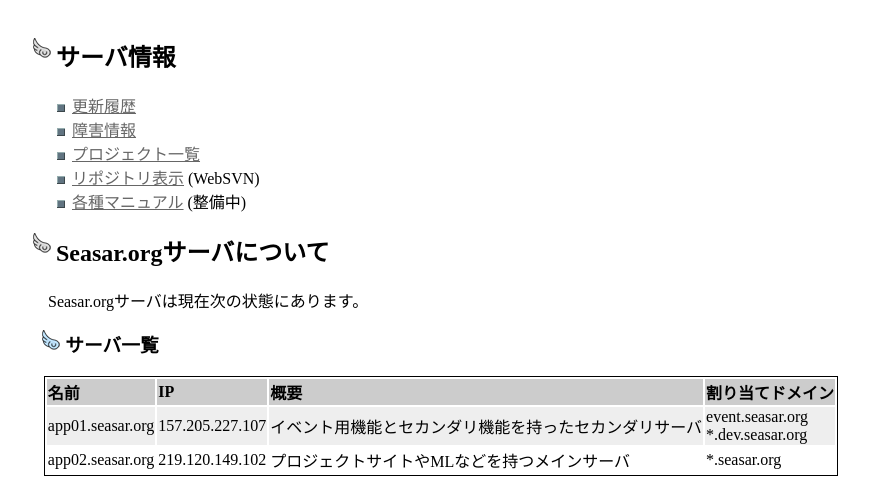
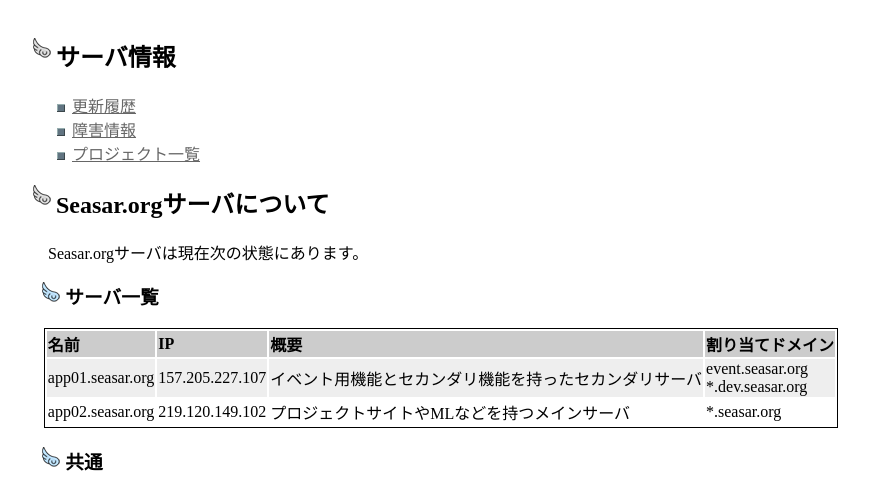
Before and after one commit to seasarorg/server-www, a plain HTML site: page index.html in a window 1280 px wide. Shown: the part 331-808 px from the top of the page, without its empty margins (0-880 px from the left). Drawn offline with Linux system fonts and the light colour scheme.

Commit message:
websvnへのリンク削除 各種ドキュメントへのリンク削除
git-svn-id: https://www.seasar.org/svn/server/trunk/www@61 ae0dfee6-c1f7-0310-946e-d86868017f28

```diff
--- a/index.html
+++ b/index.html
@@ -30,8 +30,6 @@
 		<li><a href="update/">更新履歴</a></li>
 		<li><a href="trouble/">障害情報</a></li>
 		<li><a href="http://www.seasar.org/svn/">プロジェクト一覧</a></li>
-		<li><a href="http://www.seasar.org/websvn/">リポジトリ表示</a> (WebSVN)</li>
-		<li><a href="manual/">各種マニュアル</a> (整備中)</li>
 	</ul>
 </div>
 
```
